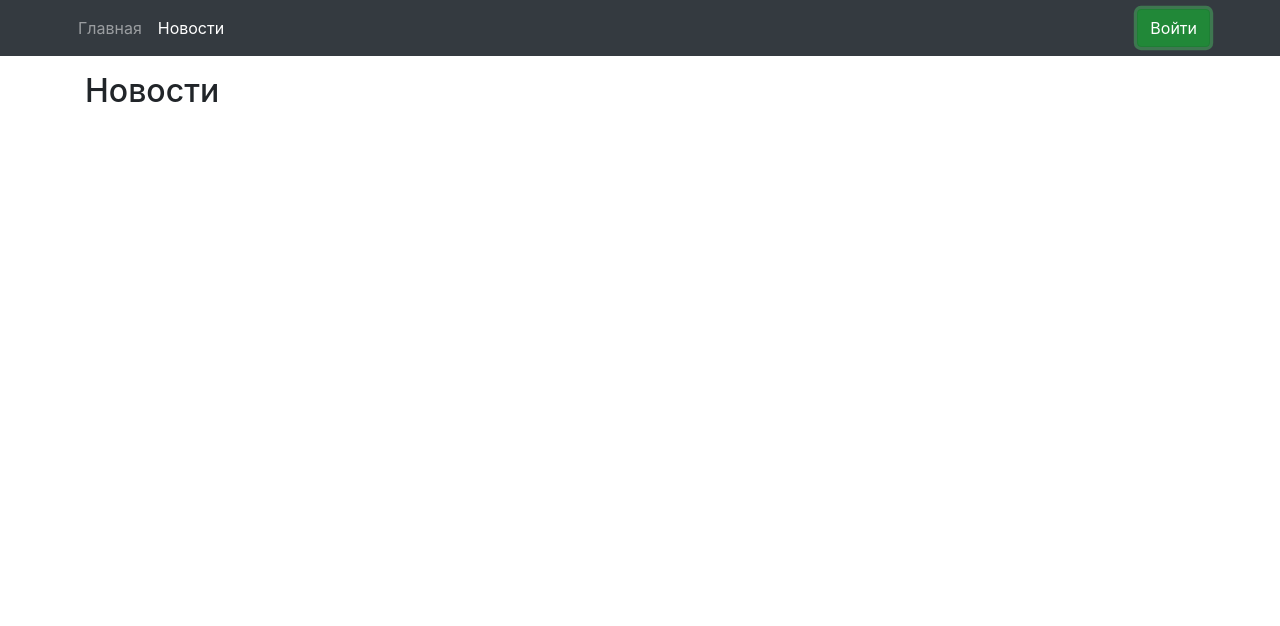
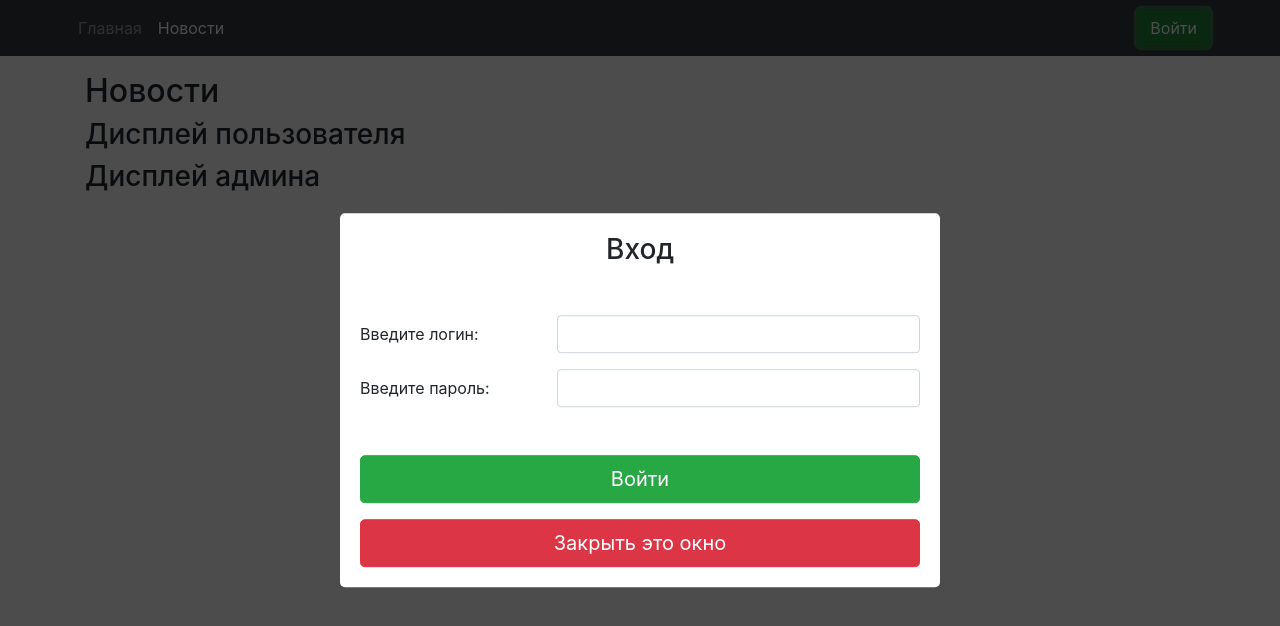
Before and after one commit to PaperZenoz/Login, a React (Create React App) app: page /news in a window 1280 px wide. Both pictures are taken after a click on the button "Войти". Shown: the top 626 px of the page. Built offline with nearby package versions, Linux system fonts and the light colour scheme.

Commit message:
LogIn Modal

```diff
--- a/src/App.js
+++ b/src/App.js
@@ -3,11 +3,13 @@ import Nav from "./components/Nav/Nav";
 import {Route, Switch} from "react-router-dom";
 import Main from "./components/Main/Main";
 import News from "./components/News/News";
+import {connect} from "react-redux";
+import {setIsPopup} from "./redux/loginReducer";
 
-const App = () => {
+const App = ({isPopup, setIsPopup}) => {
   return (
     <div className="App">
-        <Nav />
+        <Nav isPopup={isPopup} setIsPopup={setIsPopup}/>
         <div className="container">
             <Switch>
                 <Route render={() => <Main/>} path='/main'/>
@@ -18,4 +20,10 @@ const App = () => {
   );
 }
 
-export default App;
+const mapStateToProps = state => {
+    return {
+        isPopup: state.login.isPopup
+    }
+}
+
+export default connect(mapStateToProps, {setIsPopup})(App);
--- /dev/null
+++ b/src/components/Nav/LogIn/LogIn.jsx
@@ -0,0 +1,35 @@
+import React from 'react';
+
+const Login = ({setIsPopup}) => {
+    const handlerOnClick = () => {
+        setIsPopup(false)
+    }
+
+    return (
+        <div className="login">
+            <div className="login__content">
+                <h3 className="text-center mb-5">Вход</h3>
+                <form className="">
+                    <div class="form-group row">
+                        <label class="col-sm-4 col-form-label">Введите логин:</label>
+                        <div class="col-sm-8">
+                            <input type="text" name="login" class="form-control" />
+                        </div>
+                    </div>
+                    <div class="form-group row">
+                        <label class="col-sm-4 col-form-label">Введите пароль:</label>
+                        <div class="col-sm-8">
+                            <input type="password" name="password" class="form-control" />
+                        </div>
+                    </div>
+                    <button type="button" class="btn btn-success btn-lg btn-block mt-5">Войти</button>
+                </form>
+
+                <button type="button" class="btn btn-danger btn-lg btn-block mt-3" onClick={handlerOnClick}>Закрыть это окно</button>
+
+            </div>
+        </div>
+    );
+}
+
+export default Login;
--- a/src/components/Nav/Nav.jsx
+++ b/src/components/Nav/Nav.jsx
@@ -1,7 +1,13 @@
 import React from 'react';
 import {NavLink} from "react-router-dom";
+import LogIn from "./LogIn/LogIn";
 
-const Nav = () => {
+const Nav = ({isPopup, setIsPopup}) => {
+    const handlerOnClick = () => {
+        setIsPopup(true)
+    }
+
+
     return (
         <nav className="navbar navbar-expand navbar-dark bg-dark mb-3">
             <div className="container">
@@ -14,7 +20,8 @@ const Nav = () => {
                                 <NavLink className="nav-link" to="/news">Новости</NavLink>
                             </li>
                     </ul>
-                    <button type="button" class="btn btn-success">Войти</button>
+                    <button type="button" class="btn btn-success" onClick={handlerOnClick}>Войти</button>
+                    {isPopup && <LogIn setIsPopup={setIsPopup}/>}
                 </div>
             </div>
         </nav>
--- /dev/null
+++ b/src/components/News/AdminDisplay/AdminDisplay.jsx
@@ -0,0 +1,9 @@
+import React from 'react';
+
+const AdminDisplay = () => {
+    return (
+        <h3>Дисплей админа</h3>
+    );
+}
+
+export default AdminDisplay;
--- a/src/components/News/News.jsx
+++ b/src/components/News/News.jsx
@@ -1,8 +1,15 @@
 import React from 'react';
+import UserDisplay from "./UserDisplay/UserDisplay";
+import AdminDisplay from "./AdminDisplay/AdminDisplay";
 
 const News = () => {
     return (
+        <>
         <h2>Новости</h2>
+        <UserDisplay/>
+        <AdminDisplay/>
+        </>
+
     );
 }
 
--- /dev/null
+++ b/src/components/News/UserDisplay/UserDisplay.jsx
@@ -0,0 +1,9 @@
+import React from 'react';
+
+const UserDisplay = () => {
+    return (
+        <h3>Дисплей пользователя</h3>
+    );
+}
+
+export default UserDisplay;
--- a/src/index.sass
+++ b/src/index.sass
@@ -4,6 +4,23 @@ html
   overflow-x: hidden
   margin-right: calc(-1 * (100vw - 100%))
 
-
 ul
   padding: 0
+
+.login
+  position: fixed
+  top: 0
+  left: 0
+  right: 0
+  bottom: 0
+  background: rgba(0, 0, 0, 0.7)
+  &__content
+    padding: 20px
+    background: white
+    max-width: 600px
+    width: 100%
+    margin: 0 auto
+    border-radius: 5px
+    position: relative
+    top: 50%
+    transform: translateY(-50%)
```
